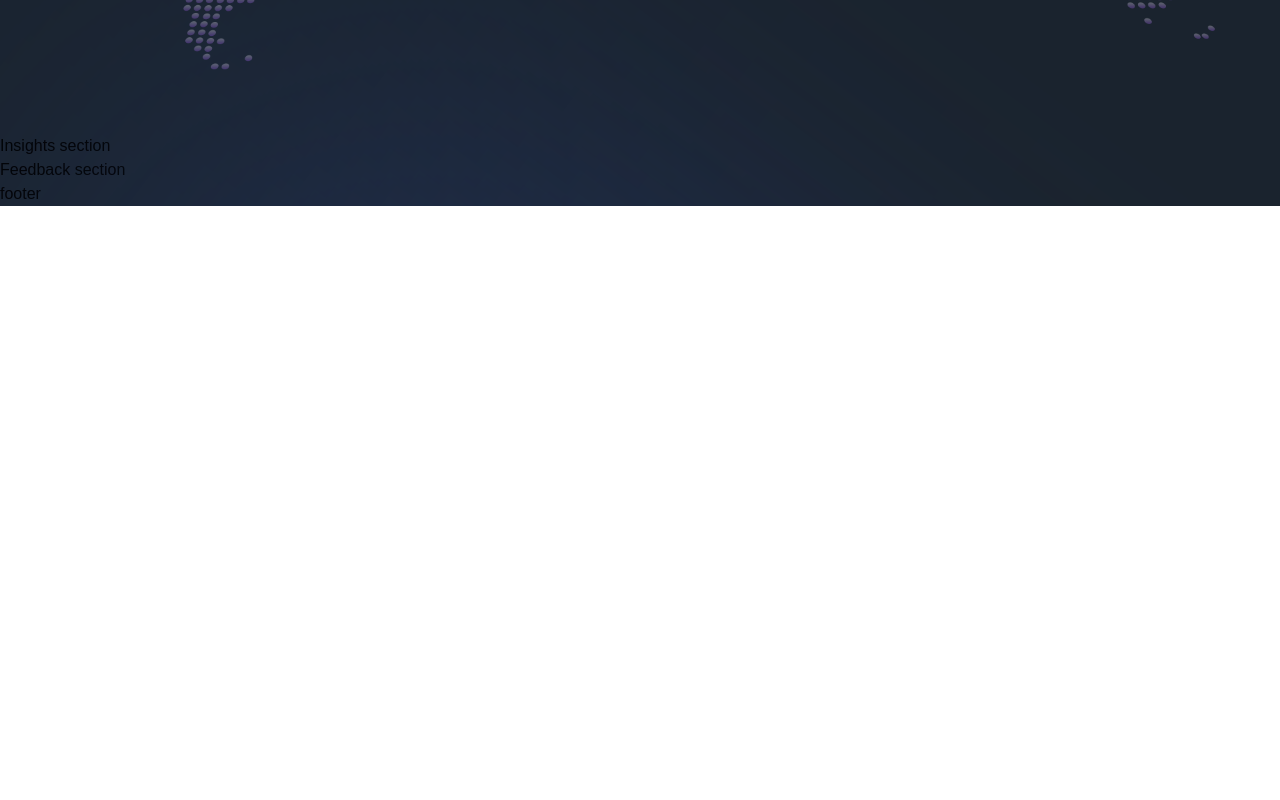
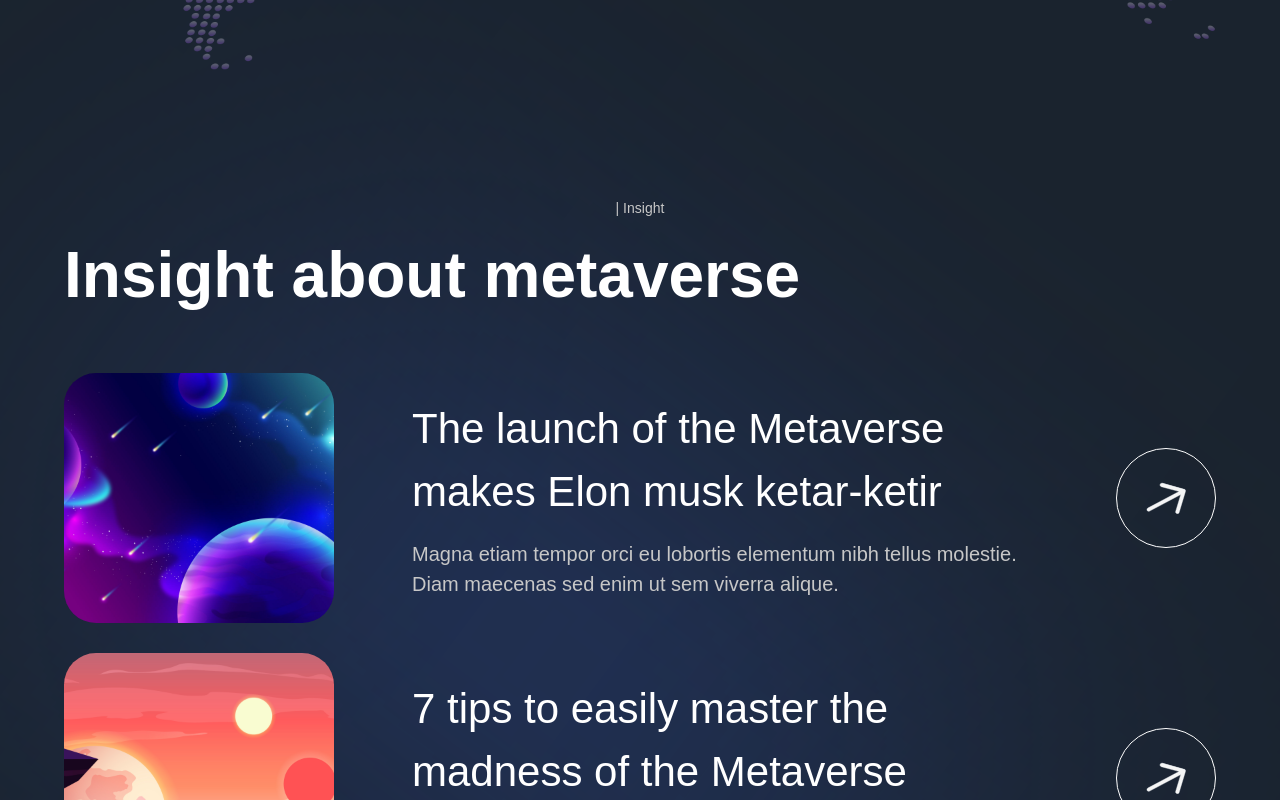
Before and after one commit to Clupai8o0/metaverse-madness, a Next.js app: page / in a window 1280 px wide. Shown: the part 5040-5840 px from the top of the page. Before the commit the page ends 5246 px from the top, so only its background shows below. Built offline with nearby package versions, Linux system fonts and the light colour scheme; a web font is replaced by a local one.

Commit message:
insights

```diff
--- a/components/InsightCard.jsx
+++ b/components/InsightCard.jsx
@@ -1,9 +1,38 @@
-'use client';
+"use client";
 
-const InsightCard = () => (
-  <div>
-    Insight Card
-  </div>
+import { motion } from "framer-motion";
+
+import { fadeIn } from "../utils/motion";
+
+const InsightCard = ({ imgUrl, title, subtitle, index }) => (
+	<motion.div
+		variant={fadeIn("up", "spring", index * 0.5, 1)}
+		className="flex md:flex-row flex-col gap-4"
+	>
+		<img
+			src={imgUrl}
+			alt="planet"
+			className="md:w-[270px] w-full h-[250px] rounded-[32px] object-cover"
+		/>
+		<div className="w-full flex justify-between items-center">
+			<div className="flex-1 md:ml-[62px] flex-col max-w-[650px]">
+				<h4 className="font-normal lg:text-[42px] text-[26px] text-white">
+					{title}
+				</h4>
+				<p className="mt-[16px] font-normal lg:text-[20px] text-[14px] text-secondary-white">
+					{subtitle}
+				</p>
+			</div>
+
+			<div className="lg:flex hidden items-center justify-center w-[100px] h-[100px] rounded-full bg-transparent border border-white">
+				<img
+					src="/arrow.svg"
+					alt="arrow "
+					className="w-[40%] h-[40%] object-contain"
+				/>
+			</div>
+		</div>
+	</motion.div>
 );
 
 export default InsightCard;
--- a/sections/Insights.jsx
+++ b/sections/Insights.jsx
@@ -1,9 +1,32 @@
-'use client';
+"use client";
+
+import { motion } from "framer-motion";
+
+import styles from "../styles";
+import { staggerContainer } from "../utils/motion";
+import { InsightCard, TitleText, TypingText } from "../components";
+
+import { insights } from "../constants";
 
 const Insights = () => (
-  <section>
-    Insights section
-  </section>
+	<section className={`${styles.paddings} relative z-10`}>
+		<motion.div
+			variants={staggerContainer}
+			initial="hidden"
+			whileInView="show"
+			viewport={{ once: "false", amount: 0.25 }}
+			className={`${styles.innerWidth} mx-auto flex flex-col`}
+		>
+			<TypingText title="| Insight" textStyles="text-center" />
+			<TitleText title="Insight about metaverse" textStyles="text-cneter" />
+
+			<div className="mt-[50px] flex flex-col gap-[30px]">
+				{insights.map((insight, i) => (
+					<InsightCard key={`insight-${i}`} {...insight} index={i + 1} />
+				))}
+			</div>
+		</motion.div>
+	</section>
 );
 
 export default Insights;
```
